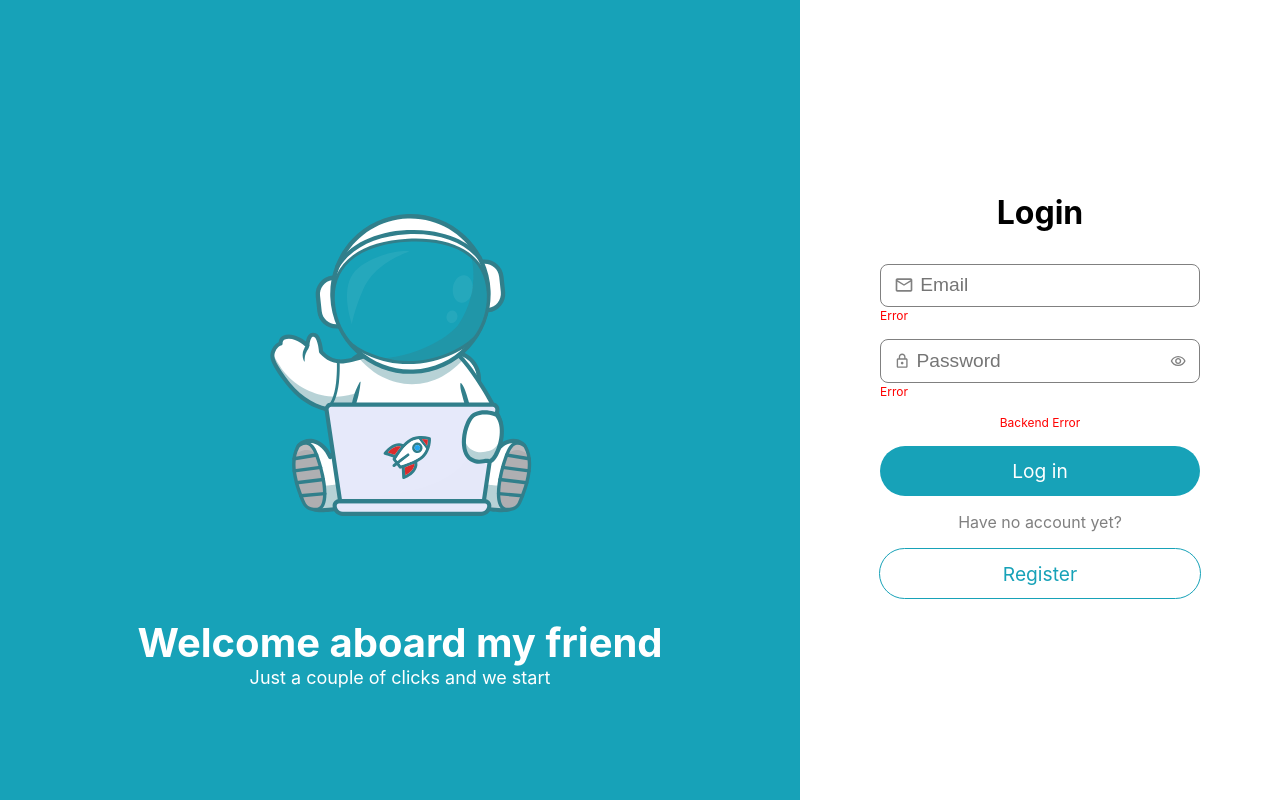
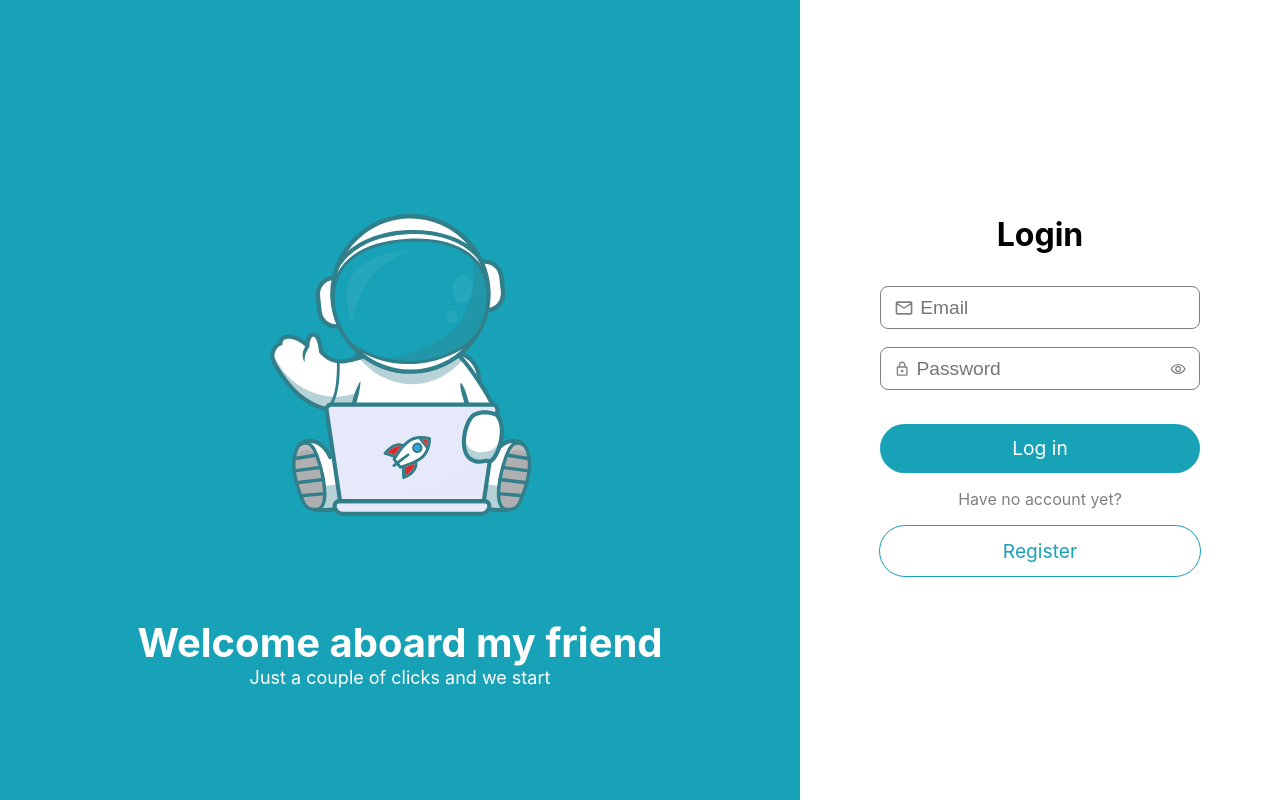
Before and after one commit to AmanGarg0303/pro-manage, a React (Create React App) app in the folder frontend/: page / in a window 1280 px wide. Built offline with nearby package versions, Linux system fonts and the light colour scheme.

Commit message:
states of login and register

```diff
--- a/frontend/src/components/login/Login.jsx
+++ b/frontend/src/components/login/Login.jsx
@@ -6,21 +6,52 @@ import { MdOutlineRemoveRedEye } from "react-icons/md";
 import { useActiveAuthComp } from "../../providers/activeAuthComp";
 
 export const Login = () => {
+  const { setActiveAuthComp } = useActiveAuthComp();
   const [showPassword, setShowPassword] = useState(false);
 
-  const { activeAuthComp, setActiveAuthComp } = useActiveAuthComp();
+  const [email, setEmail] = useState("");
+  const [password, setPassword] = useState("");
+
+  const [error, setError] = useState({
+    emailErr: "",
+    passwordErr: "",
+  });
+
+  const [errorResponse, setErrorResponse] = useState("");
+  const [loading, setLoading] = useState(false);
+
+  const handleLogin = async (e) => {
+    e.preventDefault();
+
+    const error = {};
+    setError(error);
+    setErrorResponse("");
+
+    if (!email) {
+      error.emailErr = "Email is required!";
+    }
+
+    if (!password) {
+      error.passwordErr = "Password is required!";
+      return;
+    }
+  };
 
   return (
     <div className={styles.container}>
-      <form className={styles.form}>
+      <form className={styles.form} onSubmit={handleLogin}>
         <h2>Login</h2>
 
         <div className={styles.InpWrapper}>
           <div className={styles.mainInp}>
             <MdOutlineEmail fill="gray" size={20} />
-            <input type="text" placeholder="Email" />
+            <input
+              type="email"
+              placeholder="Email"
+              onChange={(e) => setEmail(e.target.value)}
+            />
           </div>
-          <p className={styles.error}>Error</p>
+          <p className={styles.error}>{error.emailErr}</p>
         </div>
 
         <div className={styles.InpWrapper}>
@@ -29,6 +60,7 @@ export const Login = () => {
             <input
               type={showPassword ? "text" : "password"}
               placeholder="Password"
+              onChange={(e) => setPassword(e.target.value)}
             />
             <MdOutlineRemoveRedEye
               fill={showPassword ? "black" : "gray"}
@@ -36,10 +68,10 @@ export const Login = () => {
               onClick={() => setShowPassword(!showPassword)}
             />
           </div>
-          <p className={styles.error}>Error</p>
+          <p className={styles.error}>{error.passwordErr}</p>
         </div>
 
-        <p className={styles.error}>Backend Error</p>
+        <p className={styles.error}>{errorResponse}</p>
 
         <button className={styles.loginBtn} type="submit">
           Log in
--- a/frontend/src/components/register/Register.jsx
+++ b/frontend/src/components/register/Register.jsx
@@ -1,37 +1,87 @@
 import React, { useState } from "react";
 import styles from "./register.module.css";
 import { MdOutlineEmail } from "react-icons/md";
-import { RiLockPasswordFill } from "react-icons/ri";
 import { MdOutlineRemoveRedEye } from "react-icons/md";
 import { FaRegUser } from "react-icons/fa";
 import { MdOutlineLock } from "react-icons/md";
 import { useActiveAuthComp } from "../../providers/activeAuthComp";
 
 export const Register = () => {
+  const { setActiveAuthComp } = useActiveAuthComp();
   const [showPassword, setShowPassword] = useState(false);
   const [showPassword1, setShowPassword1] = useState(false);
 
-  const { activeAuthComp, setActiveAuthComp } = useActiveAuthComp();
+  const [username, setUsername] = useState("");
+  const [email, setEmail] = useState("");
+  const [password, setPassword] = useState("");
+  const [confirmPassword, setConfirmPassword] = useState("");
 
+  const [error, setError] = useState({
+    nameErr: "",
+    emailErr: "",
+    passwordErr: "",
+    confirmPasswordErr: "",
+  });
+
+  const [errorResponse, setErrorResponse] = useState("");
+  const [loading, setLoading] = useState(false);
+
+  const handleRegister = async (e) => {
+    e.preventDefault();
+
+    const error = {};
+    setError(error);
+    setErrorResponse("");
+
+    if (!username) {
+      error.nameErr = "Username is required!";
+    }
+
+    if (!email) {
+      error.emailErr = "Email is required!";
+    }
+
+    if (!password) {
+      error.passwordErr = "Password is required!";
+    }
+
+    if (!confirmPassword) {
+      error.confirmPasswordErr = "Confirm Password is required!";
+      return;
+    }
+
+    if (password !== confirmPassword) {
+      error.confirmPasswordErr = "Password and Confirm Password are not same!";
+      return;
+    }
+  };
   return (
     <div className={styles.container}>
-      <form className={styles.form}>
+      <form className={styles.form} onSubmit={handleRegister}>
         <h2>Register</h2>
 
         <div className={styles.InpWrapper}>
           <div className={styles.mainInp}>
             <FaRegUser fill="gray" size={20} />
-            <input type="text" placeholder="Username" />
+            <input
+              type="text"
+              placeholder="Username"
+              onChange={(e) => setUsername(e.target.value)}
+            />
           </div>
-          <p className={styles.error}>Error</p>
+          <p className={styles.error}>{error.nameErr}</p>
         </div>
 
         <div className={styles.InpWrapper}>
           <div className={styles.mainInp}>
             <MdOutlineEmail fill="gray" size={20} />
-            <input type="text" placeholder="Email" />
+            <input
+              type="email"
+              placeholder="Email"
+              onChange={(e) => setEmail(e.target.value)}
+            />
           </div>
-          <p className={styles.error}>Error</p>
+          <p className={styles.error}>{error.emailErr}</p>
         </div>
 
         <div className={styles.InpWrapper}>
@@ -40,6 +90,7 @@ export const Register = () => {
             <input
               type={showPassword ? "text" : "password"}
               placeholder="Password"
+              onChange={(e) => setPassword(e.target.value)}
             />
             <MdOutlineRemoveRedEye
               fill={showPassword ? "black" : "gray"}
@@ -47,7 +98,7 @@ export const Register = () => {
               onClick={() => setShowPassword(!showPassword)}
             />
           </div>
-          <p className={styles.error}>Error</p>
+          <p className={styles.error}>{error.passwordErr}</p>
         </div>
 
         <div className={styles.InpWrapper}>
@@ -56,6 +107,7 @@ export const Register = () => {
             <input
               type={showPassword1 ? "text" : "password"}
               placeholder="Confirm Password"
+              onChange={(e) => setConfirmPassword(e.target.value)}
             />
             <MdOutlineRemoveRedEye
               fill={showPassword1 ? "black" : "gray"}
@@ -63,10 +115,10 @@ export const Register = () => {
               onClick={() => setShowPassword1(!showPassword1)}
             />
           </div>
-          <p className={styles.error}>Error</p>
+          <p className={styles.error}>{error.confirmPasswordErr}</p>
         </div>
 
-        <p className={styles.error}>Backend error</p>
+        <p className={styles.error}>{errorResponse}</p>
 
         <button className={styles.registerBtn} type="submit">
           Register
--- a/frontend/src/pages/auth/Auth.jsx
+++ b/frontend/src/pages/auth/Auth.jsx
@@ -18,7 +18,7 @@ const Auth = () => {
       </div>
 
       <div className={styles.rightSide}>
-        {activeAuthComp === 0 ? <Login /> : <Register />}
+        {JSON.parse(activeAuthComp) === 0 ? <Login /> : <Register />}
       </div>
     </div>
   );
```
